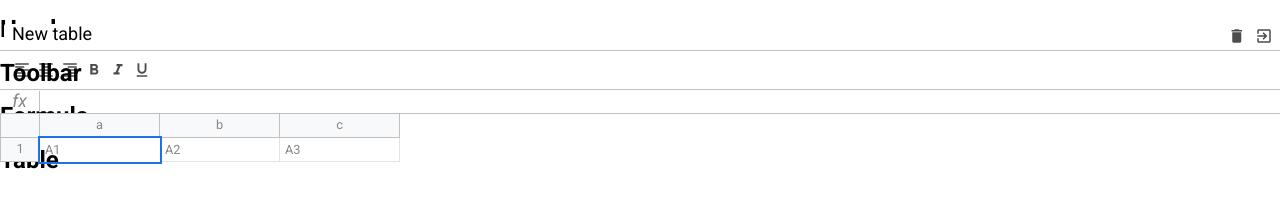
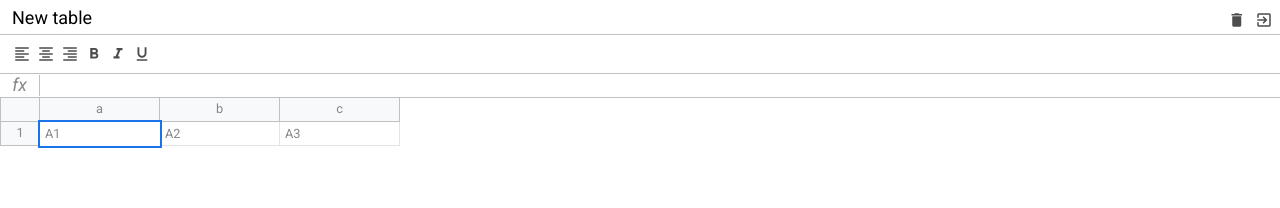
Before and after one commit to ValeyevTimur/excel-app, a website built with webpack: page src/assets/excel.html in a window 1280 px wide. Built offline with nearby package versions, Linux system fonts and the light colour scheme.

Commit message:
add class names for components and refactor excel.html

```diff
--- a/src/assets/excel.html
+++ b/src/assets/excel.html
@@ -10,70 +10,10 @@
 <body>
 <div id="app" class="container">
   <div class="excel">
-    <div class="excel__header">
-      <input type="text" class="input" value="New table" />
-      <div>
-        <div class="button">
-          <i class="material-icons">delete</i>
-        </div>
-
-        <div class="button">
-          <i class="material-icons">exit_to_app</i>
-        </div>
-      </div>
-    </div>
-    <div class="excel__toolbar">
-      <div class="button">
-        <i class="material-icons">format_align_left</i>
-      </div>
-      <div class="button">
-        <i class="material-icons">format_align_center</i>
-      </div>
-      <div class="button">
-        <i class="material-icons">format_align_right</i>
-      </div>
-      <div class="button">
-        <i class="material-icons">format_bold</i>
-      </div>
-      <div class="button">
-        <i class="material-icons">format_italic</i>
-      </div>
-      <div class="button">
-        <i class="material-icons">format_underline</i>
-      </div>
-    </div>
-    <div class="excel__formula">
-      <div class="formula-info">fx</div>
-      <div class="formula-input" contenteditable="true" spellcheck="false">
-
-      </div>
-    </div>
-    <div class="excel__table">
-      <div class="row">
-        <div class="row-info">
-
-        </div>
-        <div class="row-data">
-          <div class="column">a</div>
-        </div>
-        <div class="row-data">
-          <div class="column">b</div>
-        </div>
-        <div class="row-data">
-          <div class="column">c</div>
-        </div>
-      </div>
-      <div class="row">
-        <div class="row-info">
-          1
-        </div>
-        <div class="row-data">
-          <div class="cell selected" contenteditable>A1</div>
-          <div class="cell" contenteditable>A2</div>
-          <div class="cell" contenteditable="">A3</div>
-        </div>
-      </div>
-    </div>
+    <div class="excel__header"></div>
+    <div class="excel__toolbar"></div>
+    <div class="excel__formula"></div>
+    <div class="excel__table"></div>
   </div>
 </div>
 </body>
--- a/src/components/excel/Excel.js
+++ b/src/components/excel/Excel.js
@@ -5,10 +5,13 @@ export class Excel {
     }
     getRoot () {
        const root = document.createElement('div')
-
+        root.classList.add('excel')
        this.components.forEach(Component => {
-           const component = new Component()
-           root.insertAdjacentHTML('beforeend', component.toHTML())
+           const el = document.createElement('div')
+           el.classList.add(Component.className)
+           const component = new Component(el)
+           el.insertAdjacentHTML('beforeend', component.toHTML())
+           root.append(el)
        })
        return root
     }
--- a/src/components/formula/Formula.js
+++ b/src/components/formula/Formula.js
@@ -1,7 +1,11 @@
 import {ExcelComponent} from '@core/ExcelComponent'
 
 export class Formula extends ExcelComponent {
+    static className = 'excel__formula'
     toHTML() {
-        return '<h1>Formula</h1>'
+        return `
+          <div class="formula-info">fx</div>
+          <div class="formula-input" contenteditable="true" spellcheck="false"></div>
+        `
     }
 }
--- a/src/components/header/Header.js
+++ b/src/components/header/Header.js
@@ -1,7 +1,19 @@
 import {ExcelComponent} from '@core/ExcelComponent'
 
 export class Header extends ExcelComponent {
+    static className = 'excel__header'
+
     toHTML() {
-        return '<h1>Header</h1>'
+        return `
+         <input type="text" class="input" value="New table" />
+          <div>
+            <div class="button">
+              <i class="material-icons">delete</i>
+            </div>
+            <div class="button">
+              <i class="material-icons">exit_to_app</i>
+            </div>
+          </div>
+        `
     }
 }
--- a/src/components/table/Table.js
+++ b/src/components/table/Table.js
@@ -1,7 +1,34 @@
 import {ExcelComponent} from '@core/ExcelComponent'
 
 export class Table extends ExcelComponent {
+    static className = 'excel__table'
+
     toHTML() {
-        return '<h1>Table</h1>'
+        return `
+        <div class="row">
+        <div class="row-info">
+
+        </div>
+        <div class="row-data">
+          <div class="column">a</div>
+        </div>
+        <div class="row-data">
+          <div class="column">b</div>
+        </div>
+        <div class="row-data">
+          <div class="column">c</div>
+        </div>
+      </div>
+      <div class="row">
+        <div class="row-info">
+          1
+        </div>
+        <div class="row-data">
+          <div class="cell selected" contenteditable>A1</div>
+          <div class="cell" contenteditable>A2</div>
+          <div class="cell" contenteditable="">A3</div>
+        </div>
+      </div>
+        `
     }
 }
--- a/src/components/toolbar/Toolbar.js
+++ b/src/components/toolbar/Toolbar.js
@@ -1,7 +1,28 @@
 import {ExcelComponent} from '@core/ExcelComponent'
 
 export class Toolbar extends ExcelComponent {
+    static className = 'excel__toolbar'
+
     toHTML() {
-        return '<h1>Toolbar</h1>'
+        return `
+      <div class="button">
+        <i class="material-icons">format_align_left</i>
+      </div>
+      <div class="button">
+        <i class="material-icons">format_align_center</i>
+      </div>
+      <div class="button">
+        <i class="material-icons">format_align_right</i>
+      </div>
+      <div class="button">
+        <i class="material-icons">format_bold</i>
+      </div>
+      <div class="button">
+        <i class="material-icons">format_italic</i>
+      </div>
+      <div class="button">
+        <i class="material-icons">format_underline</i>
+      </div>
+        `
     }
 }
--- a/src/core/DOMListener.js
+++ b/src/core/DOMListener.js
@@ -1,3 +1,5 @@
 export class DOMListener {
-
+    constructor(root) {
+        this.root = root
+    }
 }
```
